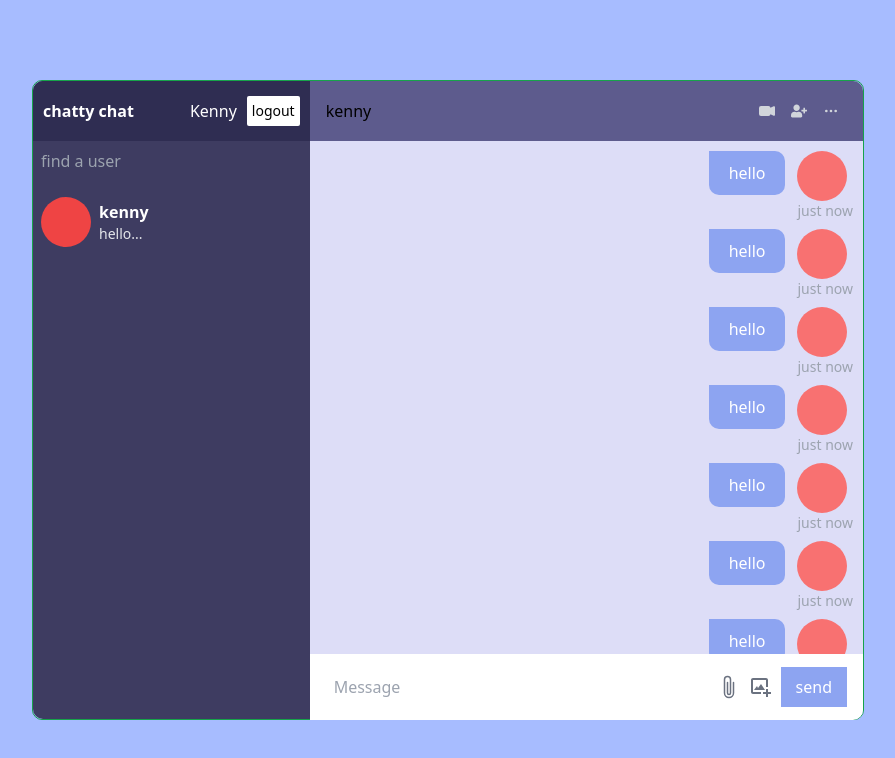
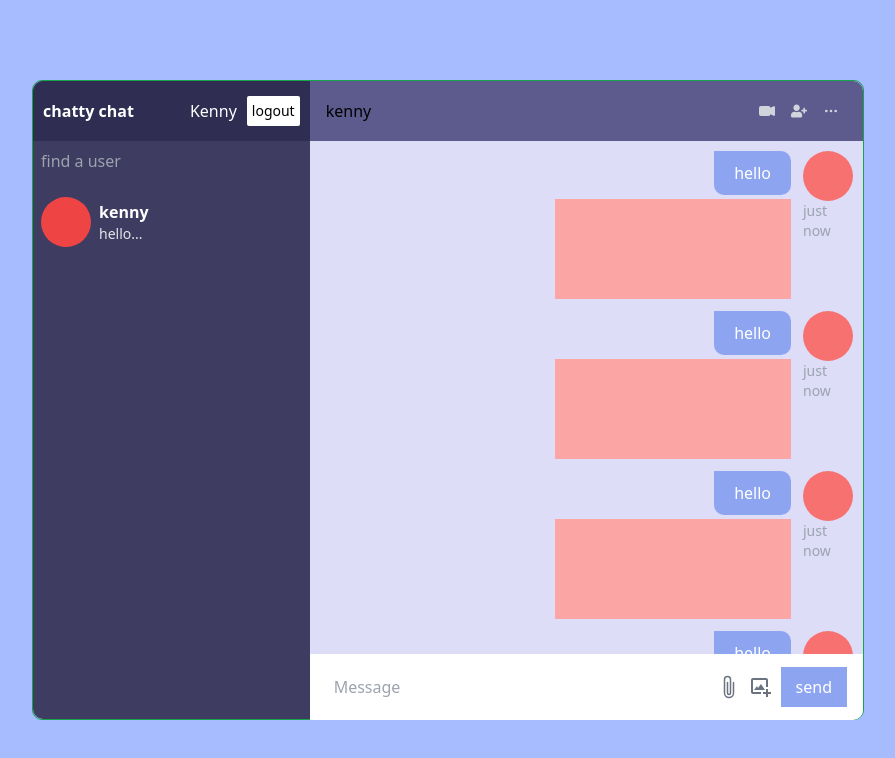
Before and after one commit to kennedybabu/chatty, a React (Create React App) app: page / in a window 1280 px wide. Shown: the top 758 px of the page, without its empty margins (192-1087 px from the left). Built offline with nearby package versions, Linux system fonts and the light colour scheme.

Commit message:
feature: align sent and recieved messages

```diff
--- a/src/components/Message.jsx
+++ b/src/components/Message.jsx
@@ -2,15 +2,18 @@ import React from 'react'
 
 const Message = () => {
   return (
-    <div className='flex mb-2 gap-3 owner'>
+    <div className='flex mb-2 gap-3 owner message'>
       <div className='flex flex-col text-gray-400'>
         <div className='w-[50px] h-[50px] bg-red-400 rounded-full'>
 
         </div>
         <span className='text-sm'>just now</span>
       </div>
-      <div>
-        <p className='bg-white px-[20px] py-[10px] rounded-tr-[10px] rounded-br-[10px] rounded-bl-[10px]'>hello</p>
+      <div className='content w-full'>
+        <p className='bg-white max-w-[max-content] px-[20px] py-[10px] rounded-tr-[10px] rounded-br-[10px] rounded-bl-[10px]'>hello</p>
+        <div className='w-[50%] h-[100px] bg-red-300 my-1'>
+
+        </div>
       </div>
     </div>
   )
--- a/src/index.css
+++ b/src/index.css
@@ -25,3 +25,16 @@
     background-color: #8da4f1;
     color: white;
 }
+
+
+.message p {
+    max-width: max-content;
+}
+
+
+.owner .content {
+    display: flex;
+    flex-direction: column;
+    justify-content: center;
+    align-items: flex-end;
+}
```
